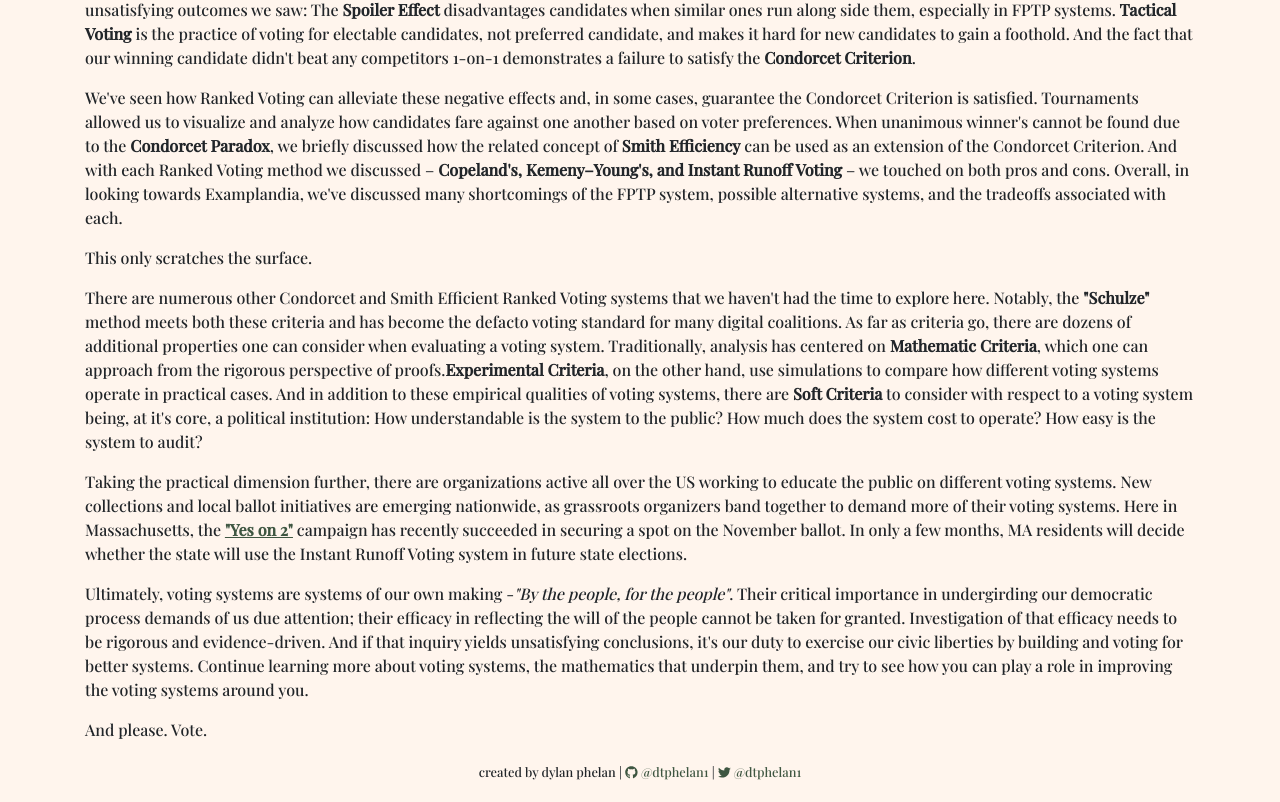
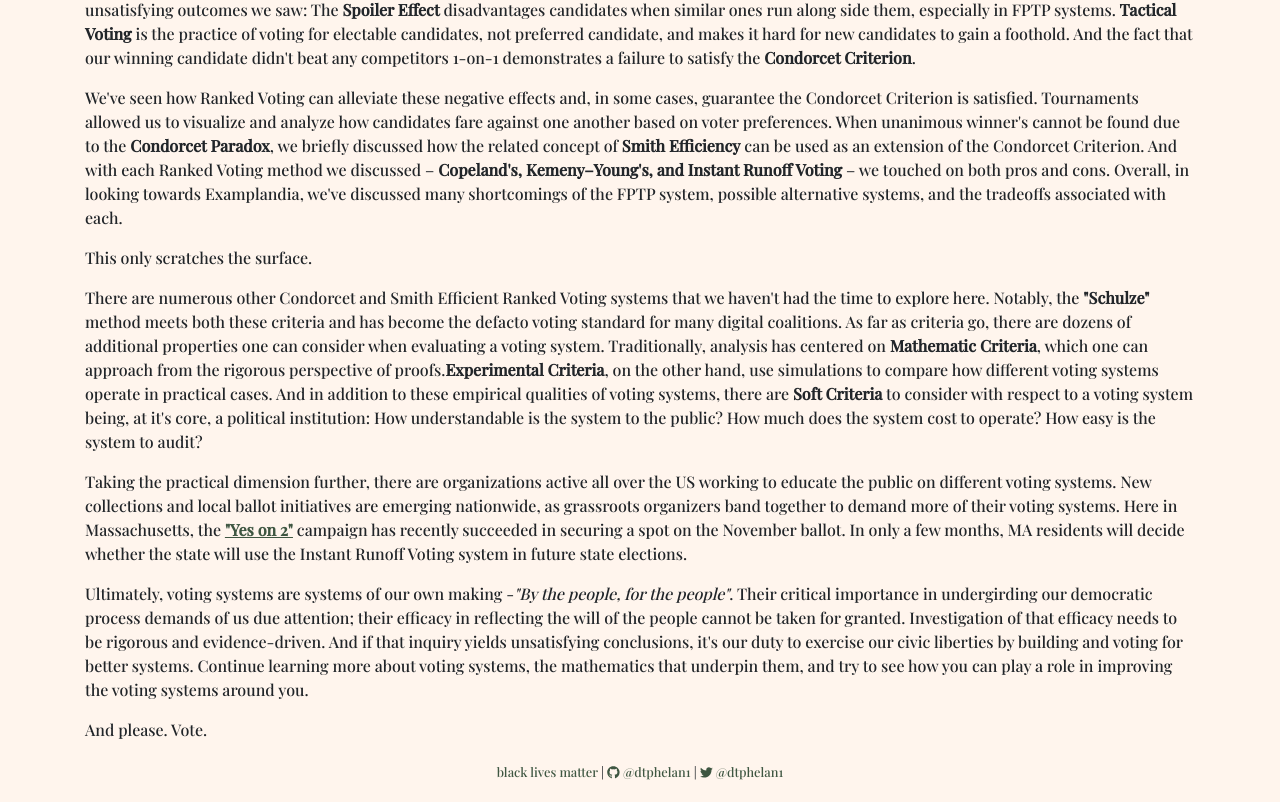
Before and after one commit to Dtphelan1/elections, a React (Create React App) app: page / in a window 1280 px wide. Shown: the part 7620-8422 px from the top of the page. Built offline with nearby package versions, Linux system fonts and the light colour scheme.

Commit message:
Obvious improvement

```diff
--- a/src/Footer.js
+++ b/src/Footer.js
@@ -11,7 +11,7 @@ function Footer() {
         <footer id="footer">
             <div className="container d-flex justify-content-center">
                 <span>
-                    Created by Dylan Phelan
+                    <a href='https://blacklivesmatters.carrd.co/'>Black Lives Matter </a>
                     | <a href='https://github.com/Dtphelan1?tab=repositories'><FontAwesomeIcon icon={faGithub} /> @dtphelan1 </a>
                     | <a href='https://twitter.com/Dtphelan1'><FontAwesomeIcon icon={faTwitter} /> @dtphelan1 </a>
                 </span>
```
